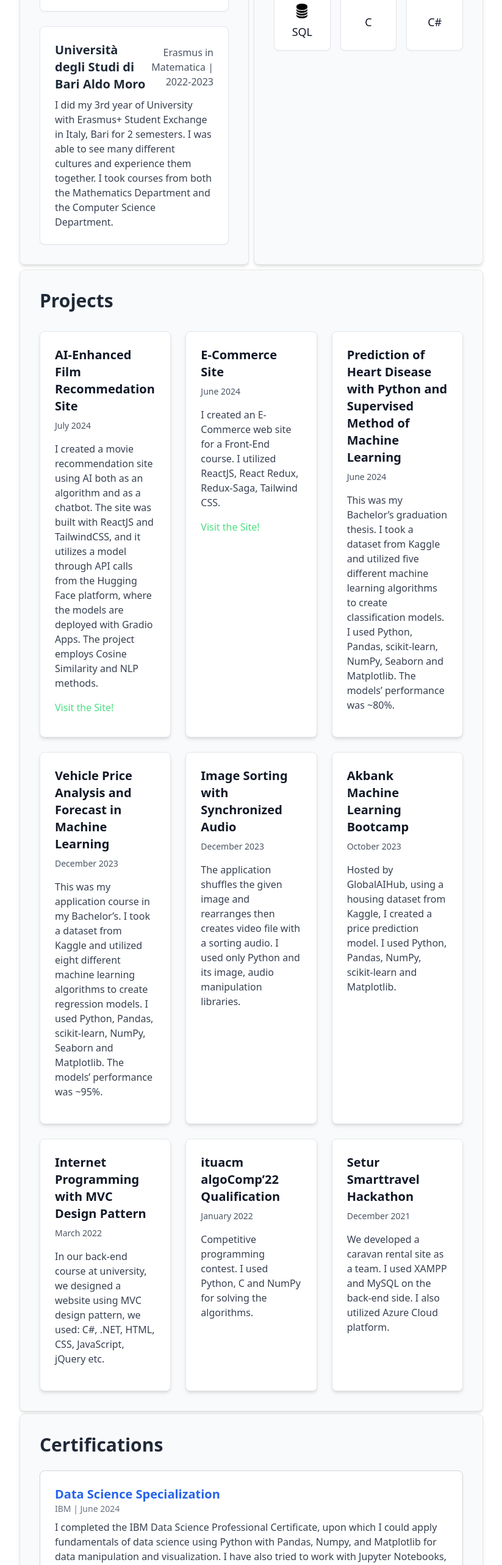
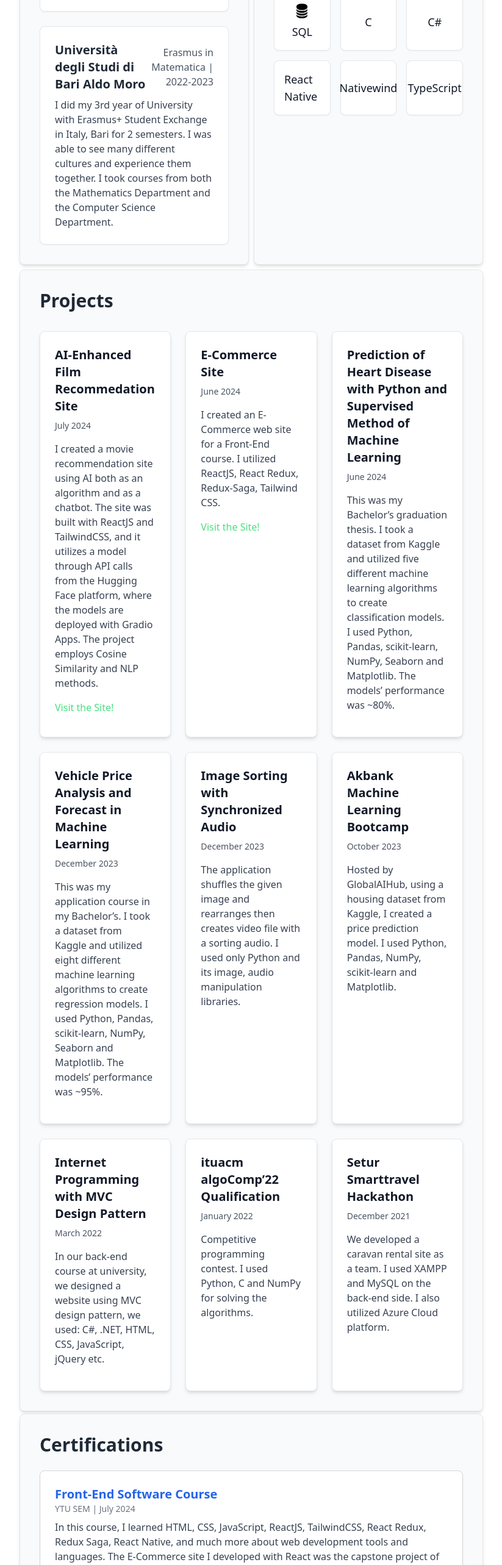
Before and after one commit to fatihmatik/portfoglio-react, a React (Create React App) app: page / in a window 1280 px wide. Shown: the part 1240-3806 px from the top of the page at 61% size, without its empty margins (228-1051 px from the left). Built offline with nearby package versions, Linux system fonts and the light colour scheme.

Commit message:
added a frontend certificaiton and 3 more skills

```diff
--- a/src/certificationsData.js
+++ b/src/certificationsData.js
@@ -1,9 +1,16 @@
 export const certificationsData = [
+  {
+    organization: "YTU SEM",
+    title: "Front-End Software Course",
+    link: "https://sem.yildiz.edu.tr/",
+    date: "July 2024",
+    description: `In this course, I learned HTML, CSS, JavaScript, ReactJS, TailwindCSS, React Redux, Redux Saga, React Native, and much more about web development tools and languages. The E-Commerce site I developed with React was the capstone project of this course. I give my deepest regards to YTU SEM for making this course accessible to me.`,
+  },
   {
     organization: "IBM",
     title: "Data Science Specialization",
     link: "https://coursera.org/share/eca6b9924e81427ff2dce1d2fbe67158",
-    date: "June 2024",
+    date: "February 2024",
     description: `I completed the IBM Data Science Professional Certificate, upon which I could apply fundamentals of data science using Python with Pandas, Numpy, and Matplotlib for data manipulation and visualization. I have also tried to work with Jupyter Notebooks, GitHub, and SQL in data management. Finally, I also built machine learning models using Scikit-learn and covered advanced topics on SciPy optimization, Beautiful Soup web scraping, and Plotly visualizations. For the capstone project, this course focused on real-world data analysis with model evaluation. Further, I had a try at generative AI with GPT-3.5.`,
   },
   {
--- a/src/cvData.js
+++ b/src/cvData.js
@@ -20,5 +20,8 @@ export const cvData = {
     "SQL",
     "C",
     "C#",
+    "React Native",
+    "Nativewind",
+    "TypeScript",
   ],
 };
```
